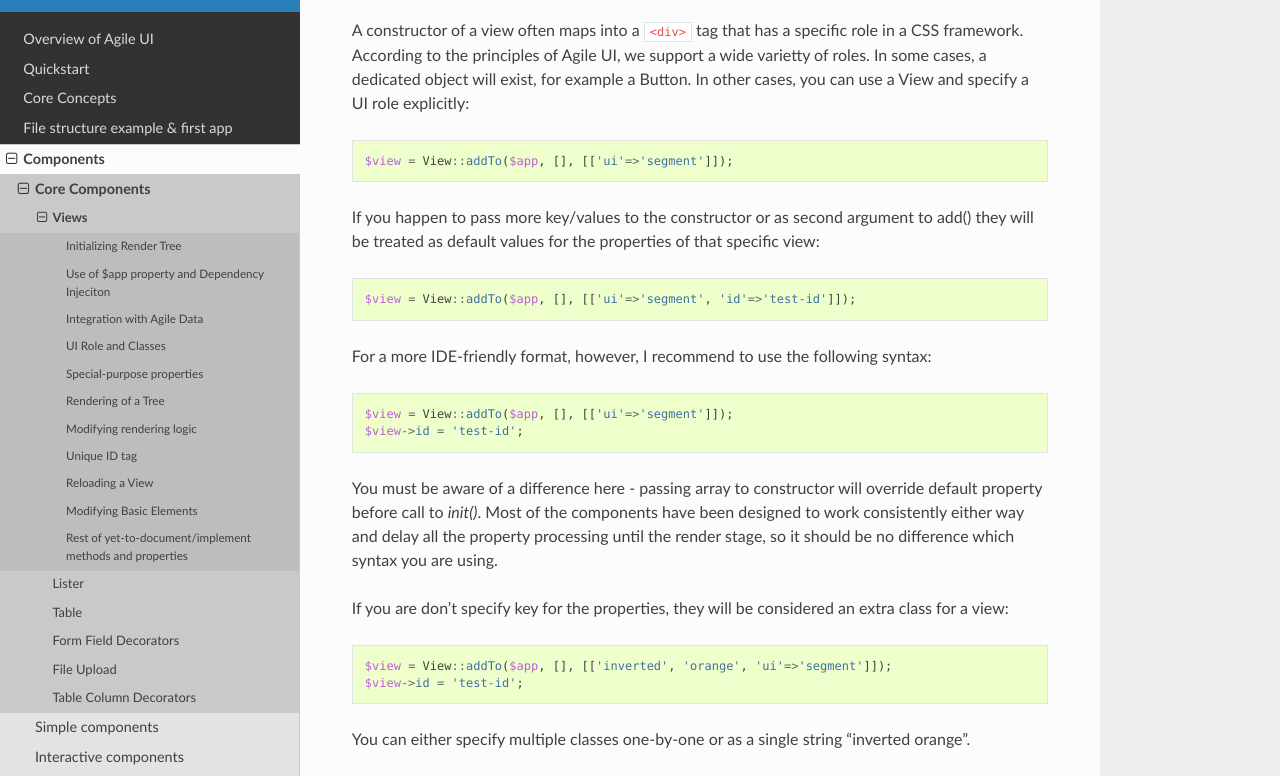
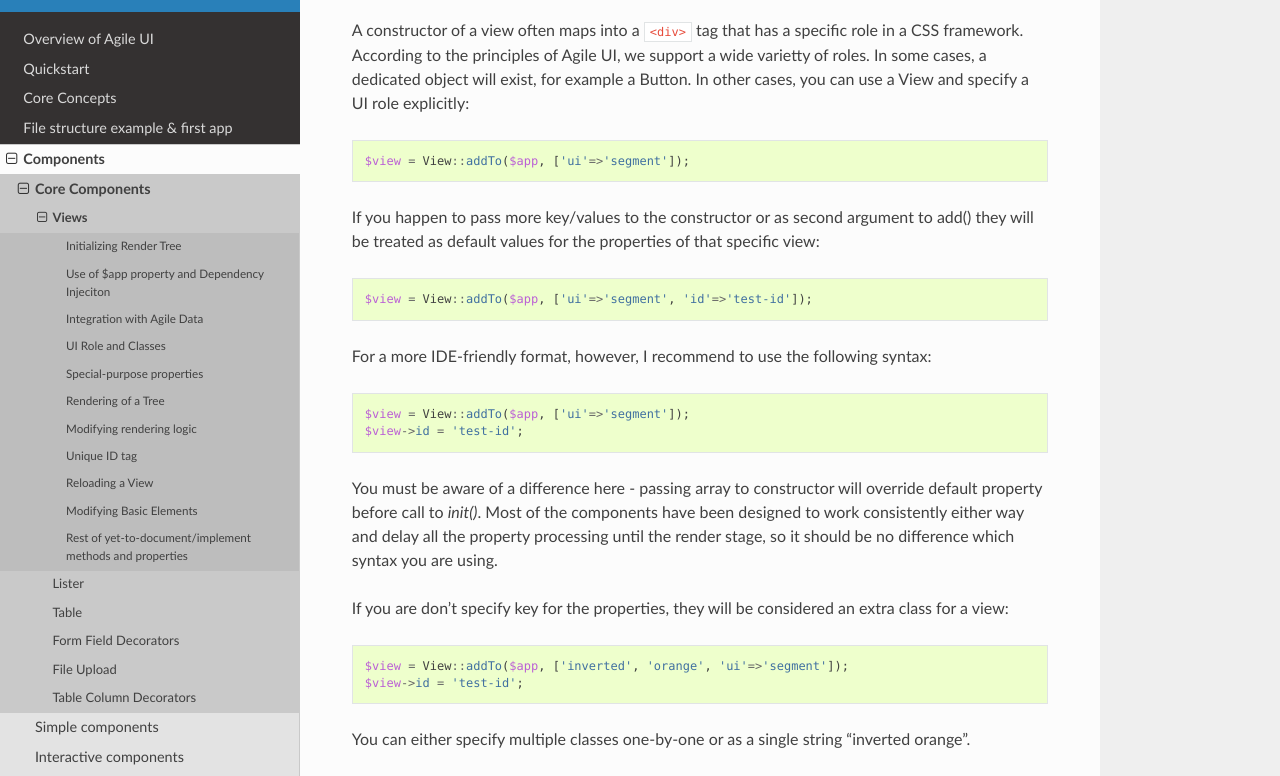
Before and after one commit to atk4/ui, a Sphinx documentation site: the page built from docs/view.rst, in a window 1280 px wide and 1400 px high, scrolled down 3936 px. Shown: the part 106-882 px from the top of the window. Built offline with Sphinx 7.4.7 and the Read the Docs theme 2.0.0, drawn with Linux system fonts in a browser that asks for light colours; pages that are not in the unit, such as notebooks, are missing from menus; cross-references to code outside the pages are shown as plain code; some of the changed text lies outside the part shown; grey boxes are pictures that could not be loaded.

Commit message:
Fix bad add/seed usage in docs

```diff
--- a/docs/field.rst
+++ b/docs/field.rst
@@ -230,7 +230,7 @@
     $page->add($line);
 
     // using class factory
-    Line::addTo($page, [], [['icon'=>'search']]);
+    Line::addTo($page, ['icon'=>'search']);
 
 The 'icon' property can be either string or a View. The string is for convenience and will
 be automatically substituted with `new Icon($icon)`. If you wish to be more specifc
--- a/docs/view.rst
+++ b/docs/view.rst
@@ -105,9 +105,9 @@
     $app = new \atk4\ui\App('My App');
     $top = $app->initLayout('View', ['ui'=>'segments']);
 
-    $middle = View::addTo($top, [], [['ui'=>'segment', 'red']]);
+    $middle = View::addTo($top, ['ui'=>'segment', 'red']);
 
-    $bottom = Button::addTo($middle, [], [['Hello World', 'orange']]);
+    $bottom = Button::addTo($middle, ['Hello World', 'orange']);
 
 The rest of documentaiton will use thi sconsise code to keep things readable, however if
 you value type-hinting of your IDE, you can keep using "new" keyword. I must also
@@ -197,17 +197,17 @@
 example a Button. In other cases, you can use a View and specify a UI role
 explicitly::
 
-    $view = View::addTo($app, [], [['ui'=>'segment']]);
+    $view = View::addTo($app, ['ui'=>'segment']);
 
 If you happen to pass more key/values to the constructor or as second argument
 to add() they will be treated as default values for the properties of that
 specific view::
 
-    $view = View::addTo($app, [], [['ui'=>'segment', 'id'=>'test-id']]);
+    $view = View::addTo($app, ['ui'=>'segment', 'id'=>'test-id']);
 
 For a more IDE-friendly format, however, I recommend to use the following syntax::
 
-    $view = View::addTo($app, [], [['ui'=>'segment']]);
+    $view = View::addTo($app, ['ui'=>'segment']);
     $view->id = 'test-id';
 
 You must be aware of a difference here - passing array to constructor will
@@ -221,7 +221,7 @@
 If you are don't specify key for the properties, they will be considered an
 extra class for a view::
 
-    $view = View::addTo($app, [], [['inverted', 'orange', 'ui'=>'segment']]);
+    $view = View::addTo($app, ['inverted', 'orange', 'ui'=>'segment']);
     $view->id = 'test-id';
 
 You can either specify multiple classes one-by-one or as a single string
@@ -262,7 +262,7 @@
 
 The same pattern can be used for other scenarios::
 
-    $button = Button::addTo($app, [], [['icon'=>'book']]);
+    $button = Button::addTo($app, ['icon'=>'book']);
 
 This code will have same effect as::
 
@@ -271,12 +271,12 @@
 
 During the Render of a button, the following code will be executed::
 
-    Icon::addTo($button, [], [['book']]);
+    Icon::addTo($button, ['book']);
 
 If you wish to use a different icon-set, you can change Factory's route for 'Icon'
 to your own implementation OR you can pass icon as a view::
 
-    $button = Button::addTo($app, [], [['icon'=>new MyAwesomeIcon('book')]]);
+    $button = Button::addTo($app, ['icon'=>new MyAwesomeIcon('book')]);
 
 
 Rendering of a Tree
@@ -387,7 +387,7 @@
 
 ``Lister`` is a class that has no default template, and therefore you can add it like this::
 
-    $profile = View::addTo($app, [], [['template'=>'myview.html']]);
+    $profile = View::addTo($app, ['template'=>'myview.html']);
     $profile->setModel($user);
     Lister::addTo($profile, [], ['Tags'])->setModel($user->ref('Tags'));
 
@@ -449,7 +449,7 @@
 Example::
 
     $layout = new \atk4\ui\Layout(['id'=>'foo'])
-    $butt = Button::addTo($layout, [], [['name'=>'bar']]);o
+    $butt = Button::addTo($layout, ['name'=>'bar']);
 
     echo $butt->getJSID();  // foo_bar
 
```
